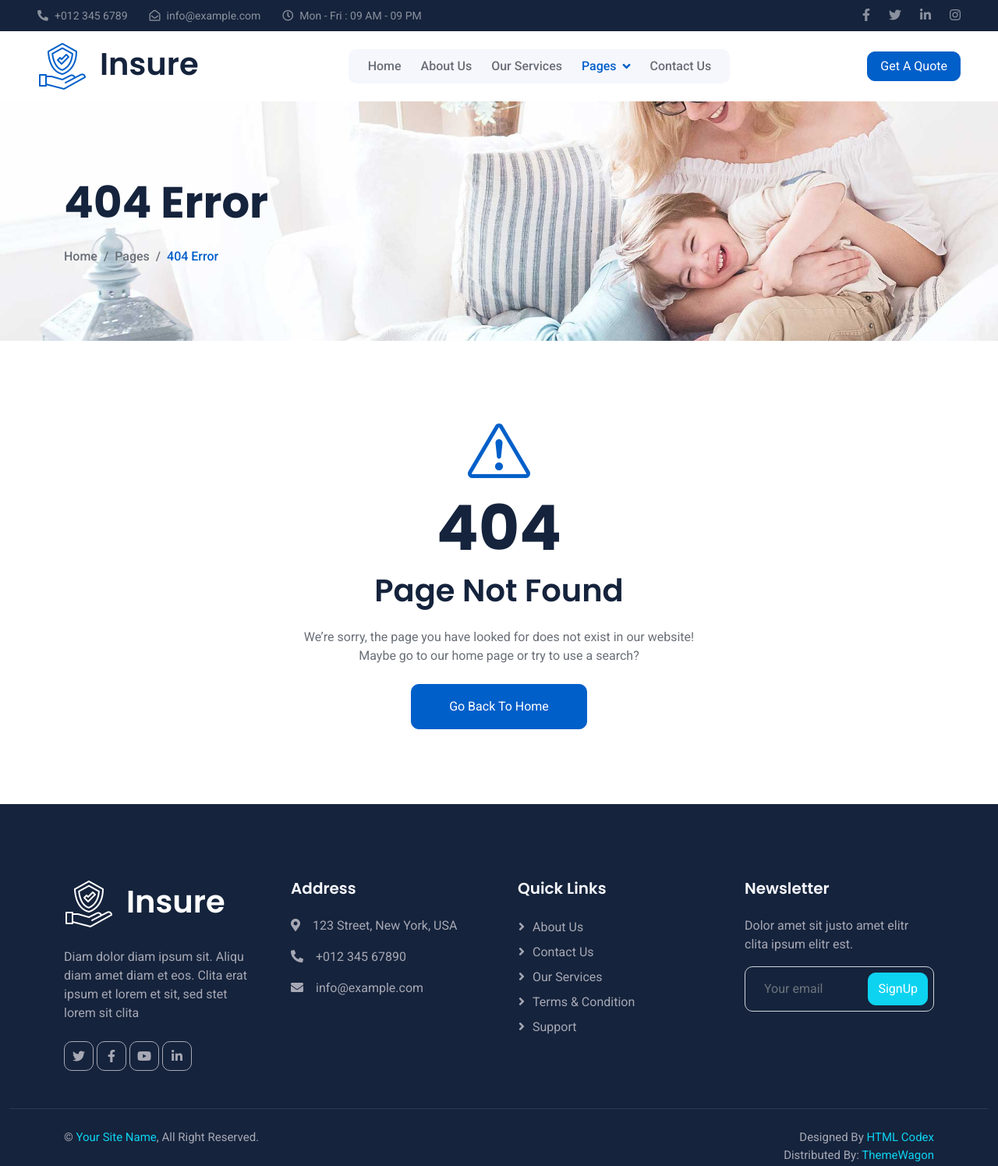
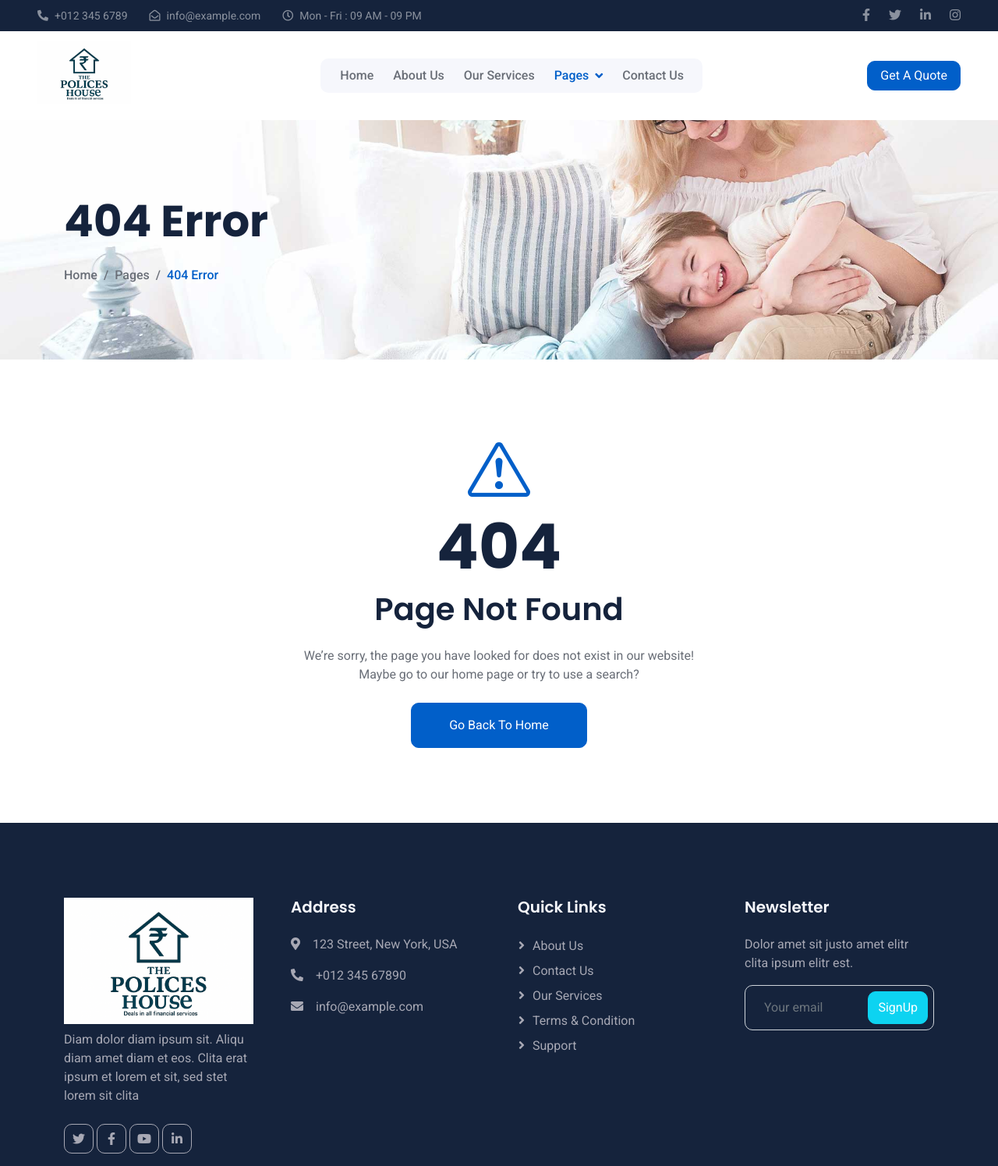
Before and after one commit to Ckumar1998/policieshouse, a plain HTML site: page 404.html in a window 1280 px wide. Shown: the top 1495 px of the page at 78% size. Drawn offline with nearby package versions, Linux system fonts and the light colour scheme.

Commit message:
changes on logo

```diff
--- a/404.html
+++ b/404.html
@@ -93,13 +93,9 @@
       class="navbar navbar-expand-lg bg-white navbar-light sticky-top px-4 px-lg-5"
     >
       <a href="index.html" class="navbar-brand d-flex align-items-center">
-        <h1 class="m-0">
-          <img
-            class="img-fluid me-3"
-            src="img/icon/icon-02-primary.png"
-            alt=""
-          />Insure
-        </h1>
+        <h1>
+    <img class="logo img-fluid me-3" src="img/logo1.png" alt="The Polices House Logo" />
+  </h1>
       </a>
       <button
         type="button"
@@ -183,13 +179,9 @@
       <div class="container py-5">
         <div class="row g-5">
           <div class="col-lg-3 col-md-6">
-            <h1 class="text-white mb-4">
-              <img
-                class="img-fluid me-3"
-                src="img/icon/icon-02-light.png"
-                alt=""
-              />Insure
-            </h1>
+             <h1>
+    <img class="logo img-fluid me-3" src="img/logo1.png" alt="The Polices House Logo" />
+  </h1>
             <p>
               Diam dolor diam ipsum sit. Aliqu diam amet diam et eos. Clita erat
               ipsum et lorem et sit, sed stet lorem sit clita
```
Also changed, not shown: about.html (+6 -14 lines), appointment.html (+6 -14 lines), contact.html (+6 -14 lines), feature.html (+6 -14 lines), index.html (+1 -9 lines), service.html (+7 -14 lines), team.html (+6 -14 lines), testimonial.html (+6 -14 lines).
